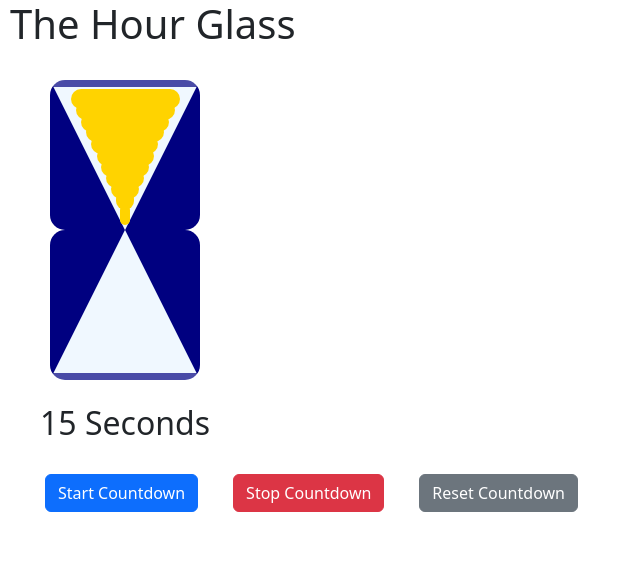
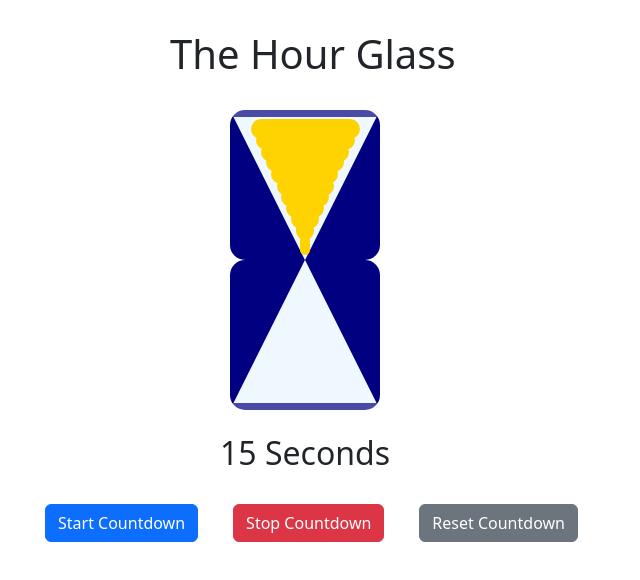
Before and after one commit to dcc7/hourglass-exercise-angular, an Angular app: page / in a window 1280 px wide. Shown: the top 580 px of the page, without its empty margins (0-640 px from the left). Built offline with nearby package versions, Linux system fonts and the light colour scheme.

Commit message:
css updates

```diff
--- a/src/app/app.component.css
+++ b/src/app/app.component.css
@@ -1,11 +1,16 @@
 .timer-container {
-    margin-left: 40px;
+    margin-left: 220px;
 }
 
 .time {
-    margin-left: 30px;
+    margin-left: 210px;
 }
 
 button {
     margin-left: 35px;
 }
+
+h1 {
+    margin-top: 30px;
+    margin-left: 160px;
+}
```
Also changed, not shown: src/app/timer-block/timer-block.component.html (+6 -1 lines).
